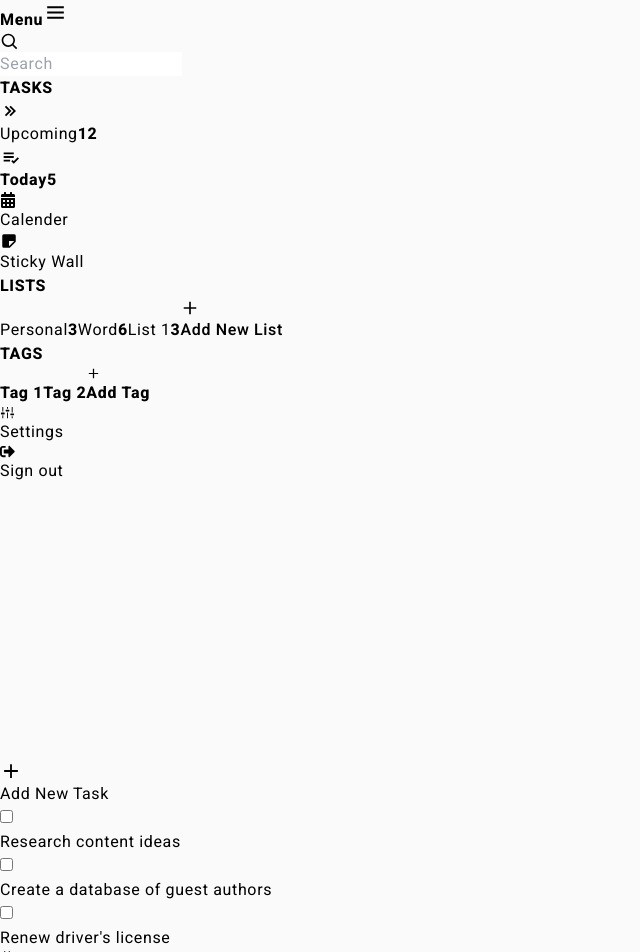
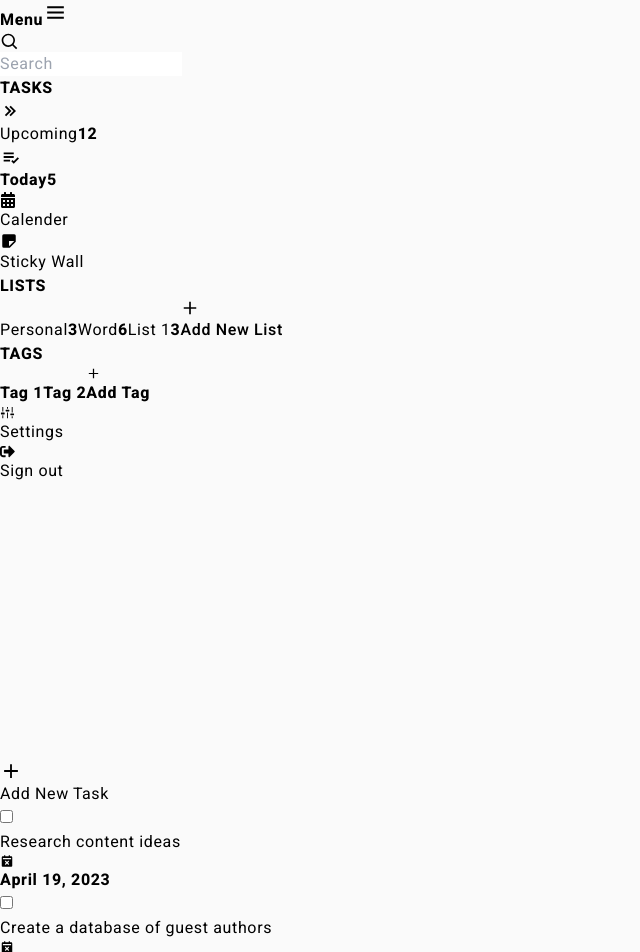
Before and after one commit to setykarimi/Note-app, a React (Vite) app: page / in a window 1280 px wide. Shown: the top 952 px of the page, without its empty margins (0-640 px from the left). Built offline with nearby package versions, Linux system fonts and the light colour scheme.

Commit message:
Subject: Note app, Description: Edit for showing taskList, Date: 9/29/2023

```diff
--- a/src/components/tasks/taskList.jsx
+++ b/src/components/tasks/taskList.jsx
@@ -4,48 +4,66 @@ import Task from "./task";
 import TaskForm from "./taskForm";
 
 export default function TaskList() {
-  const [showTaskForm, setShowTaskForm] = useState(false)
+  const [showTaskForm, setShowTaskForm] = useState(false);
   const tasksList = [
     {
       id: 1,
       title: "Research content ideas",
+      date: "2023-04-19T18:03:55.422Z",
+      completed: false,
     },
     {
       id: 2,
       title: "Create a database of guest authors",
+      date: "2023-08-29T18:03:55.422Z",
+      completed: false,
     },
     {
       id: 3,
       title: "Renew driver's license",
-      date: "22-03-22",
+      date: "2023-09-29T18:03:55.422Z",
       label: {
         title: "Personal",
         color: "bg-red-500",
       },
+      completed: false,
     },
     {
       id: 4,
       title: "Consult accountant",
+      date: "2023-10-27T18:03:55.422Z",
       label: {
         title: "List 1",
         color: "bg-yellow-500",
       },
+      completed: false,
     },
     {
       id: 5,
       title: "Print buisness card",
+      date: "2023-05-30T18:03:55.422Z",
+      completed: false,
     },
   ];
 
   const [tasks, setTasks] = useState(tasksList);
 
   const addNewNoteHandler = () => {
-    setShowTaskForm(true)
+    setShowTaskForm(true);
+  };
+
+  const onComplete = (e) => {
+    const id = e.target.value;
+    setTasks((prv) =>
+      prv.map((task) =>
+        task.id == id ? { ...task, completed: !task.completed } : task
+      )
+    );
   };
 
   return (
     <div className="grid grid-cols-3 gap-6">
-      <div className={showTaskForm ? 'col-span-2' : 'col-span-3'}>
+      <div className={showTaskForm ? "col-span-2" : "col-span-3"}>
         <button
           className="border border-gray-150 px-6 py-4 text-gray-400 rounded-lg w-full text-left flex items-center gap-2"
           onClick={addNewNoteHandler}
@@ -55,11 +73,13 @@ export default function TaskList() {
         </button>
         <div className="mt-4">
           {tasks.map((task) => (
-            <Task key={task.id} task={task} />
+            <Task key={task.id} task={task} onComplete={onComplete} />
           ))}
         </div>
       </div>
-      {showTaskForm && <TaskForm setTasks={setTasks} setShowTaskForm={setShowTaskForm}/>}
+      {showTaskForm && (
+        <TaskForm setTasks={setTasks} setShowTaskForm={setShowTaskForm} />
+      )}
     </div>
   );
 }
```
